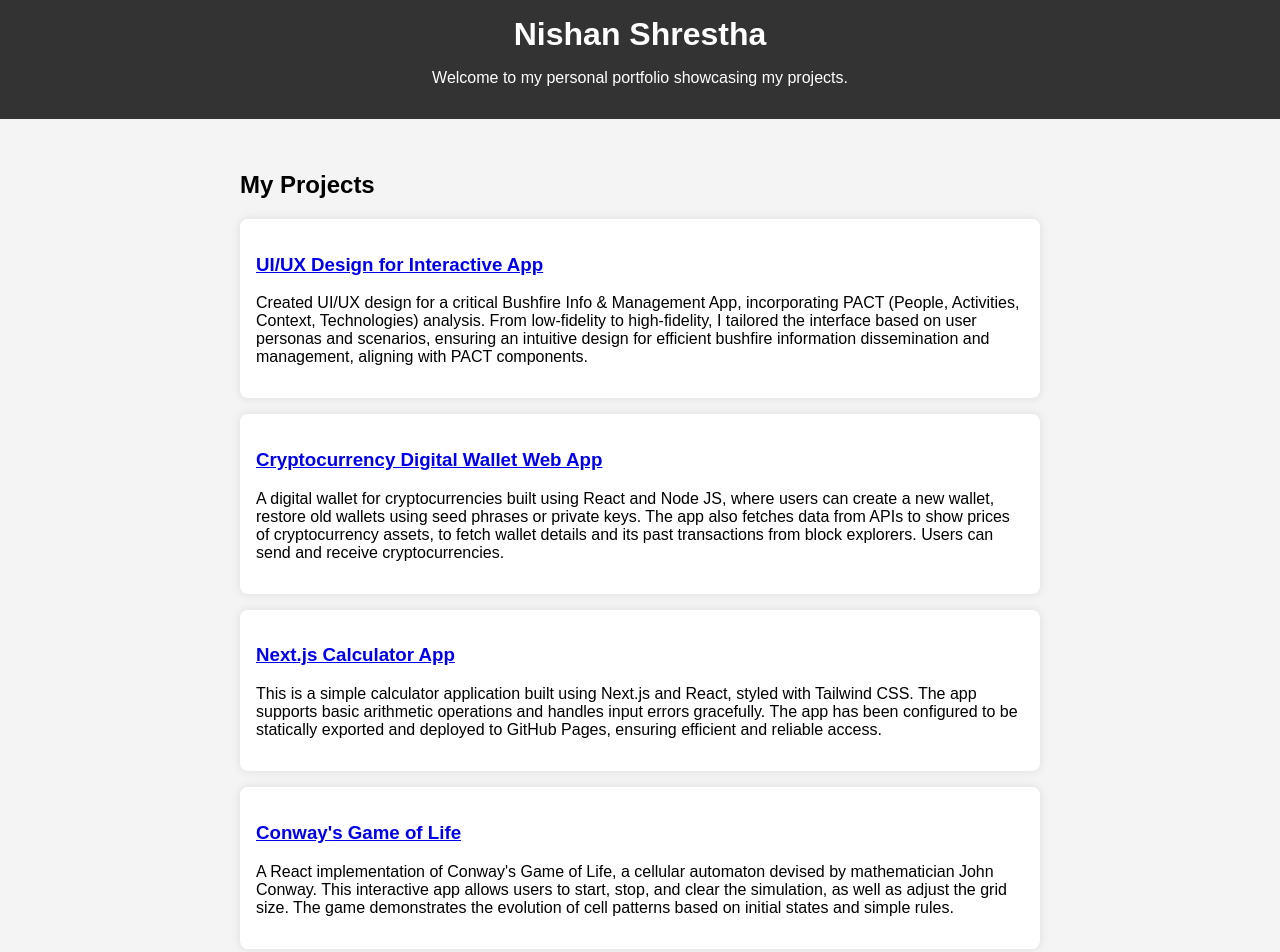
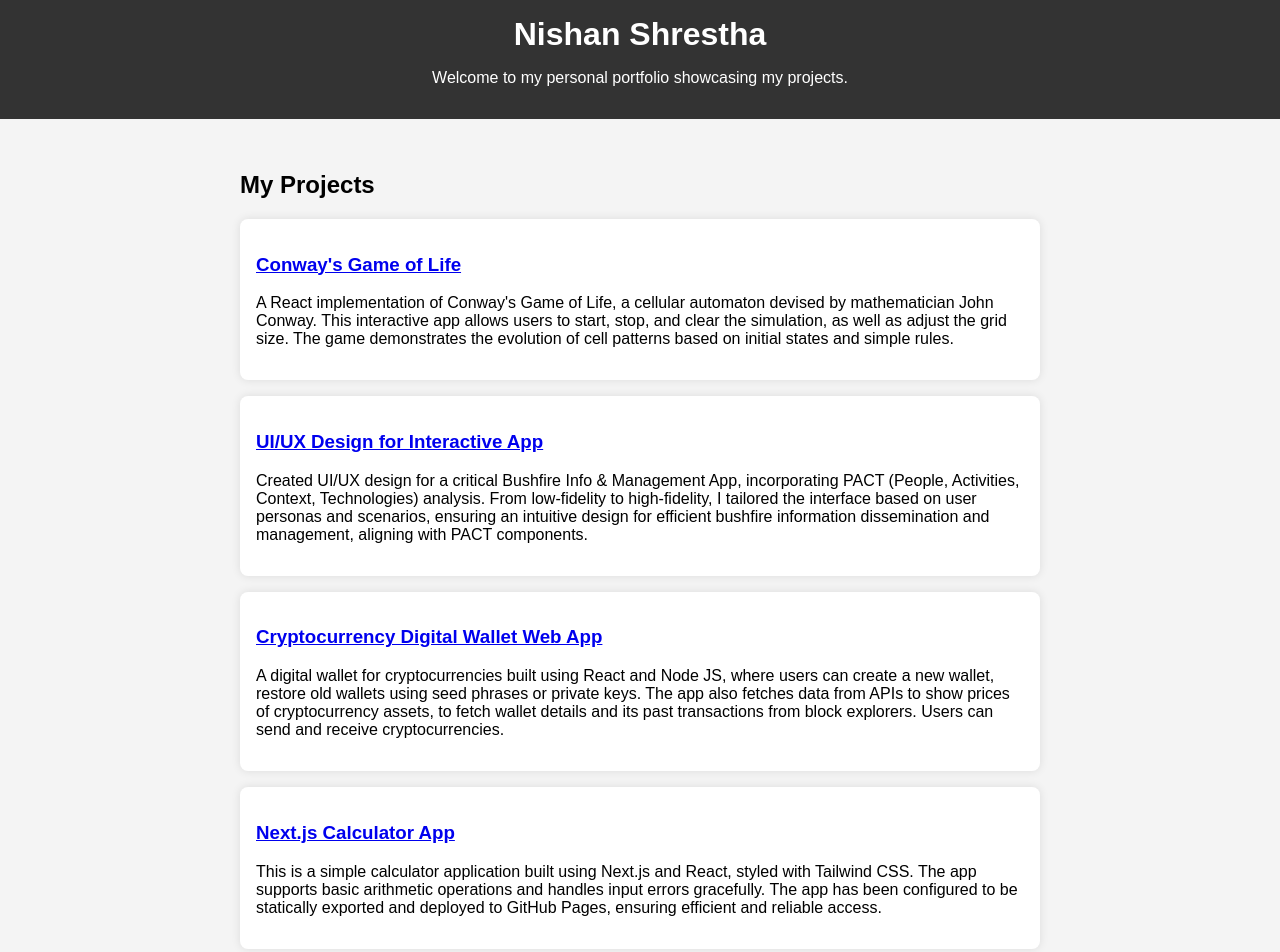
Before and after one commit to nishanau/my-portfolio, a React (Create React App) app: page / in a window 1280 px wide. Shown: the top 952 px of the page. Built offline with nearby package versions, Linux system fonts and the light colour scheme.

Commit message:
rearranged the order of projects in Home.js

```diff
--- a/src/pages/Home.js
+++ b/src/pages/Home.js
@@ -4,6 +4,12 @@ import Project from "../components/Project";
 import Footer from "../components/Footer";
 
 const projects = [
+  {
+    title: "Conway's Game of Life",
+    description:
+      "A React implementation of Conway's Game of Life, a cellular automaton devised by mathematician John Conway. This interactive app allows users to start, stop, and clear the simulation, as well as adjust the grid size. The game demonstrates the evolution of cell patterns based on initial states and simple rules.",
+    url: "https://nishanau.github.io/conway-s-game-of-life",
+  },
   {
     title: "UI/UX Design for Interactive App",
     description:
@@ -24,12 +30,7 @@ const projects = [
     url: "https://nishanau.github.io/nextjs-calculator/",
   },
 
-  {
-    title: "Conway's Game of Life",
-    description:
-      "A React implementation of Conway's Game of Life, a cellular automaton devised by mathematician John Conway. This interactive app allows users to start, stop, and clear the simulation, as well as adjust the grid size. The game demonstrates the evolution of cell patterns based on initial states and simple rules.",
-    url: "https://nishanau.github.io/conway-s-game-of-life",
-  },
+
 ];
 
 const Home = () => {
```
